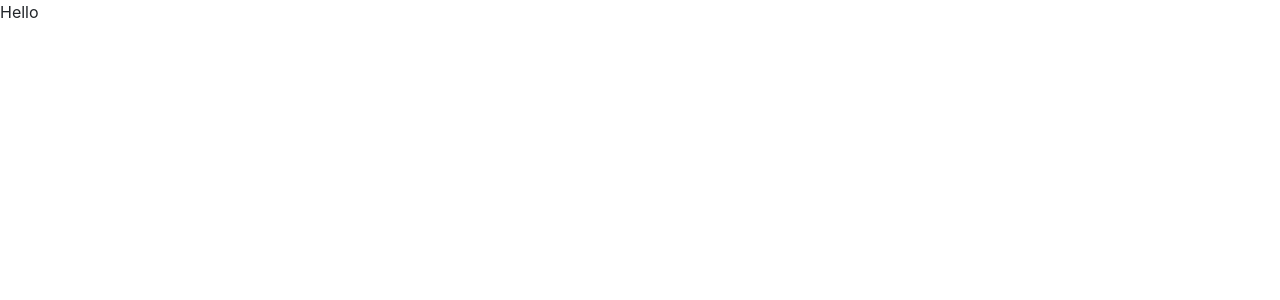
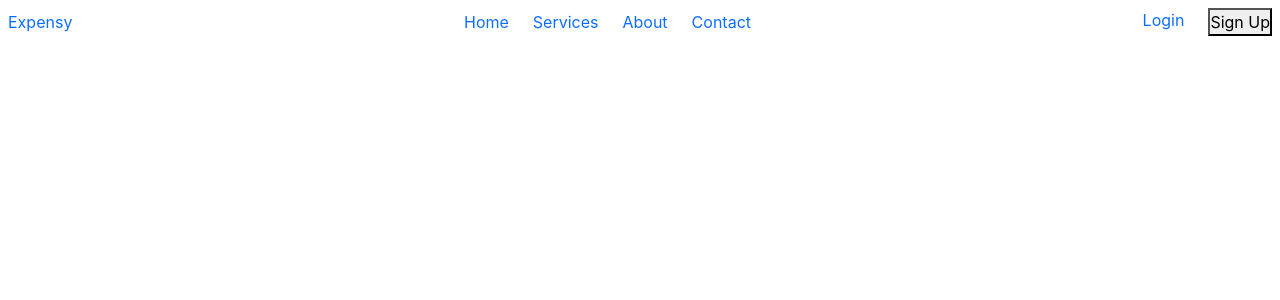
Before and after one commit to chinthaka20010226/LandingPage_InReact-Bootstrap-_, a React (Create React App) app: page /contact in a window 1280 px wide. Shown: the top 300 px of the page. Built offline with nearby package versions, Linux system fonts and the light colour scheme.

Commit message:
Navbar structure is Okay

```diff
--- a/package.json
+++ b/package.json
@@ -8,6 +8,8 @@
     "@testing-library/user-event": "^13.5.0",
     "react": "^18.2.0",
     "react-dom": "^18.2.0",
+    "react-icons": "^5.0.1",
+    "react-router-dom": "^6.22.1",
     "react-scripts": "5.0.1",
     "web-vitals": "^2.1.4"
   },
--- a/src/App.js
+++ b/src/App.js
@@ -1,10 +1,26 @@
+import React from 'react';
+import { BrowserRouter as Router, Routes, Route } from "react-router-dom";
+import Navbar from "./Components/Navbar";
 // import './App.css';
+
+import Home from './Components/Home.js';
+import Services from './Components/Services.js';
+import About from './Components/About.js';
+import Contact from "./Components/Contact.js";
 
 function App() {
   return (
-    <div className="App">
-      Hello
-    </div>
+    <Router>
+      <Navbar>
+        <Routes>
+          <Route path="/" element={<Home/>} />
+          <Route path="/home" element={<Home/>} />
+          <Route path="/services" element={<Services/>} />
+          <Route path="/about" element={<About/>} />
+          <Route path="/contact" element={<Contact/>} />
+        </Routes>
+      </Navbar>
+    </Router>
   );
 }
 
--- /dev/null
+++ b/src/Components/About.js
@@ -0,0 +1,7 @@
+import React from 'react'
+
+export default function About() {
+    return (
+        <div>About</div>
+    )
+}
--- /dev/null
+++ b/src/Components/Contact.js
@@ -0,0 +1,7 @@
+import React from 'react'
+
+export default function Contact() {
+    return (
+        <div>Contact</div>
+)
+}
--- /dev/null
+++ b/src/Components/Home.js
@@ -0,0 +1,7 @@
+import React from 'react'
+
+export default function Home() {
+    return (
+        <div>Home</div>
+    )
+}
--- /dev/null
+++ b/src/Components/Navbar.js
@@ -0,0 +1,115 @@
+import React, { useEffect, useState } from 'react'
+import { NavLink } from 'react-router-dom';
+
+// adding style
+import '../Styles/Navbar.css';
+
+// react icons
+import { FaXmark , FaBars } from "react-icons/fa6";
+
+function Navbar() {
+    const[isOpen,setIsOpen] = useState(false);
+    const[isMenuOpen,setIsMenuOpen] = useState(false);
+
+    // set toggle menu
+    const toggleMenu = () => {
+        setIsMenuOpen(!isMenuOpen);
+    }
+
+    useEffect(() => {
+        const handelVisible = () => {
+            if(window.innerWidth < 600){
+                setIsOpen(true);
+            }
+            else{
+                setIsOpen(false);
+                setIsMenuOpen(false);
+            }
+        };
+
+        window.addEventListener('resize', handelVisible);
+
+        return () => {
+            window.removeEventListener('resize', handelVisible);
+        };
+    },[])
+
+    const navItems = [
+        {
+            path:"/",
+            name:"Home"
+        },
+        {
+            path:"/services",
+            name:"Services"
+        },
+        {
+            path:"/about",
+            name:"About"
+        },
+        {
+            path:"/contact",
+            name:"Contact"
+        },
+    ]
+
+    return (
+        <header className='w-100'>
+            <nav className='navbar_ w-100 p-2'>
+                <div className='d-flex justify-content-between align-items-center'>
+                    {/* navbar log */}
+                    <a href='#' className='navbar-logo'><span className='navbar-logo-text'>Expensy</span></a>
+
+                    {/* navbar items for large screen */}
+                    <ul
+                        style={{display: isOpen ? "none" : "flex",
+                                flexDirection: "row"}}
+                        className='navbar-items gap-4'>
+                        {
+                            navItems.map((item,index) => (
+                                <NavLink to={item.path} key={index}>
+                                    {item.name}
+                                </NavLink>
+                            ))
+                        }
+                    </ul>
+
+                    {/* navbar login-signup for large screen */}
+                    <div style={{display: isOpen ? "none" : "flex"}} className='navbar-login-singup gap-4'>
+                        <a href='#' className='navbar-login'>Login</a>
+                        <button type='button' className='navbar-sign-up'>Sign Up</button>
+                    </div>
+
+                    {/* menu button for mobile divice */}
+                    <div style={{display: isOpen ? "block" : "none"}} className='menubar'>
+                        <button
+                            onClick={toggleMenu}
+                            className='menubar-icon'>
+                            {
+                                isMenuOpen ? (<FaXmark/>) : (<FaBars/>)
+                            }
+                        </button>
+                    </div>
+
+
+                </div>
+
+                {/* navbar items for mobile device */}
+                <div
+                    style={{display: isMenuOpen && isOpen ? "flex" : "none", flexDirection: "column", alignItems: "center"}}
+                    className='navbar-menu-body'>
+                    {
+                        navItems.map((item,index) => (
+                            <NavLink to={item.path} key={index}>
+                                {item.name}
+                            </NavLink>
+                        ))
+                    }
+                </div>
+
+            </nav>
+        </header>
+    )
+}
+
+export default Navbar;
--- /dev/null
+++ b/src/Components/Services.js
@@ -0,0 +1,7 @@
+import React from 'react'
+
+export default function Services() {
+    return (
+        <div>Services</div>
+    )
+}
--- /dev/null
+++ b/src/Styles/Navbar.css
@@ -0,0 +1,22 @@
+/* --- Global --- */
+* {
+    margin: 0 !important;
+    padding: 0 !important;
+    text-decoration: none !important;
+}
+
+.navbar_ {
+    /* background-color: cyan; */
+    position: fixed;
+    top: 0;
+    left: 0;
+    /* height: 50px; */
+}
+
+.navbar-logo {
+    /* margin-left: -80px !important; */
+}
+
+.navbar-login-singup {
+    /* margin-right: -90px !important; */
+}
```
Also changed, not shown: 1 other file (tests, documents, lock files or other folders).
